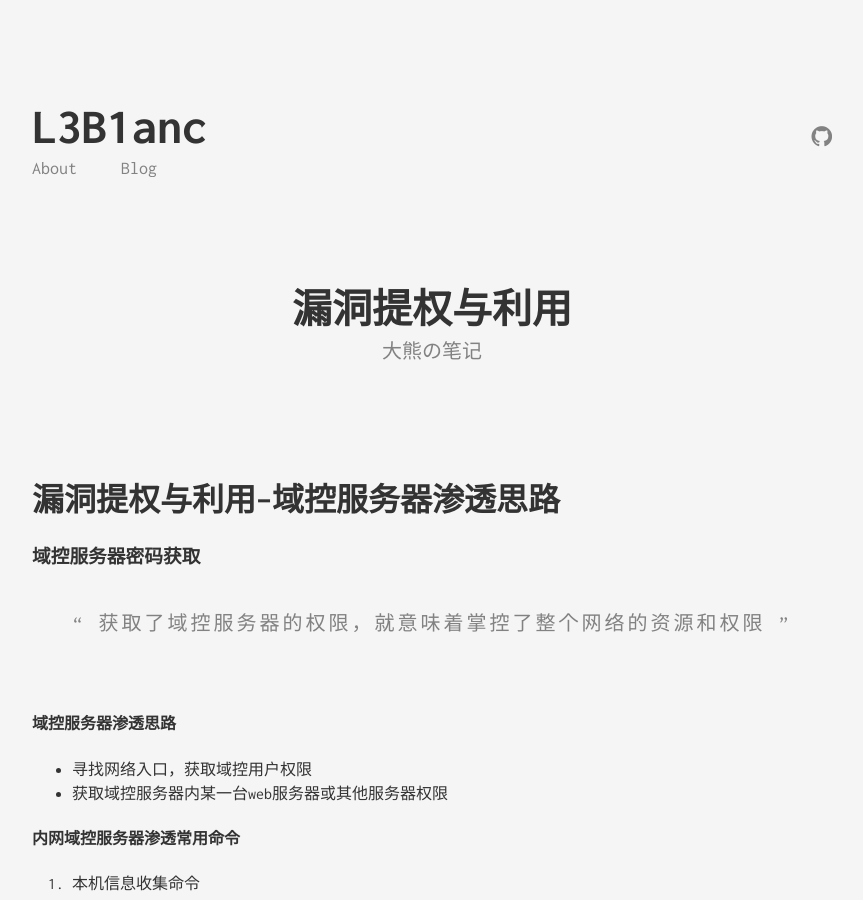
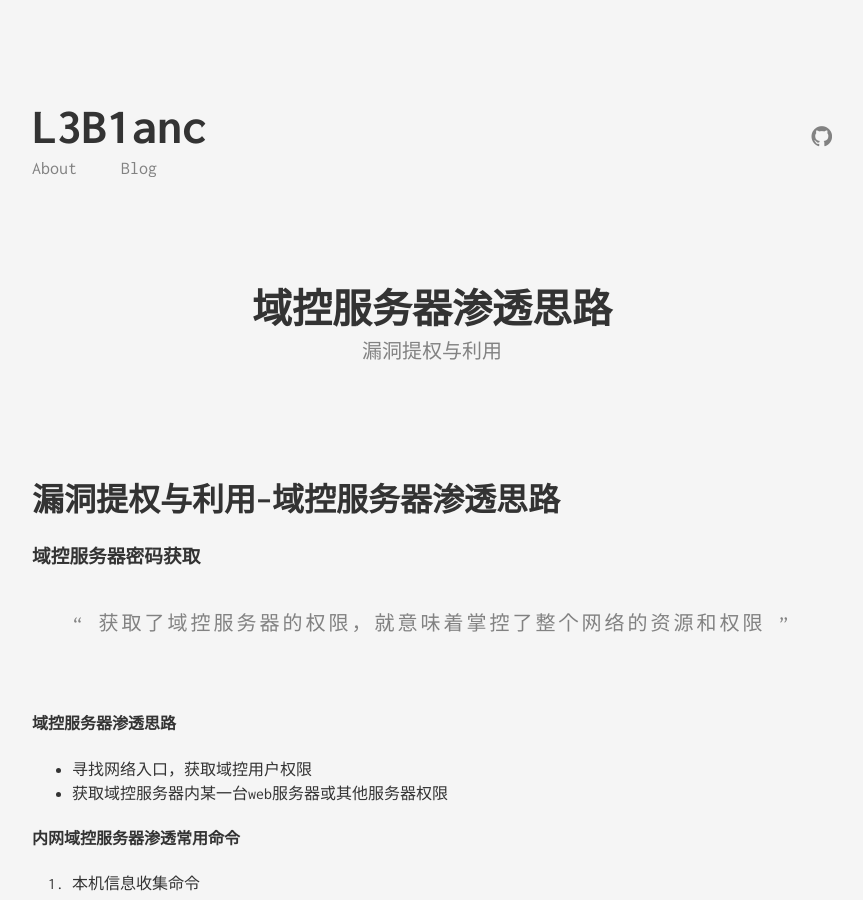
Before and after one commit to L3B1anc/L3B1anc.github.io, a Jekyll site: the page built from _posts/2019-9-25-漏洞提权与利用.markdown, in a window 1280 px wide and 900 px high. Shown: the whole window, without its empty margins (208-1071 px from the left). Built offline with Jekyll 4.4.1, drawn with Linux system fonts in a browser that asks for light colours.

Commit message:
Update 2019-9-25-漏洞提权与利用.markdown

```diff
--- a/_posts/2019-9-25-漏洞提权与利用.markdown
+++ b/_posts/2019-9-25-漏洞提权与利用.markdown
@@ -1,7 +1,7 @@
 ---
 layout: post
-title:  "漏洞提权与利用"
-subtitle: "大熊の笔记"
+title:  "域控服务器渗透思路"
+subtitle: "漏洞提权与利用"
 date:   2019-09-25 21:36
 categories: [pentest]
 ---
```
